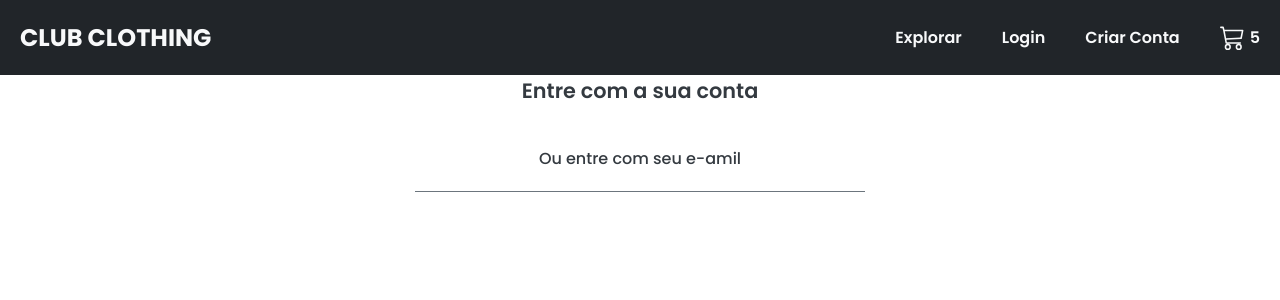
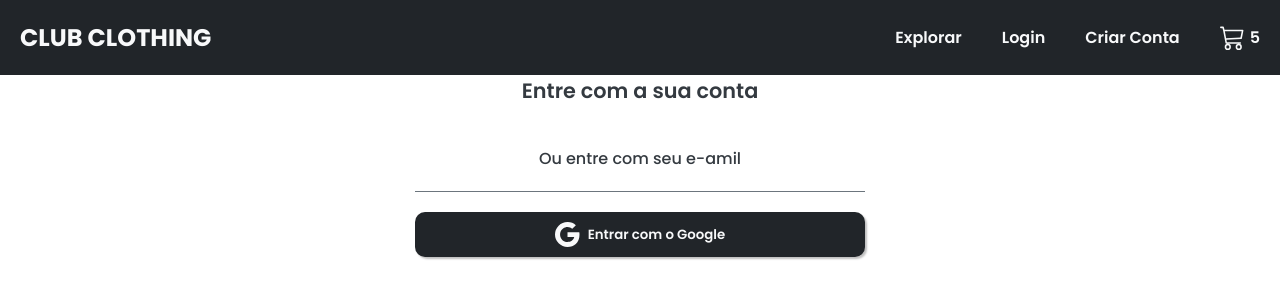
Before and after one commit to keuvyndev/fsc-ecommerce-frontend, a React (Create React App) app: page /login in a window 1280 px wide. Shown: the top 300 px of the page. Built offline with nearby package versions, Linux system fonts and the light colour scheme; no server answers.

Commit message:
feat: add Custom Button component

```diff
--- a/eslint.config.mjs
+++ b/eslint.config.mjs
@@ -12,4 +12,5 @@
   ...tseslint.configs.recommended,
   pluginReact.configs.flat.recommended,
   pluginReact.configs.flat['jsx-runtime'],
+  { "rules": { "react/prop-types": "off" } }
 ];
--- /dev/null
+++ b/src/components/custom-button/custom-buttom.component.tsx
@@ -0,0 +1,19 @@
+// Forma da chamada: <CustomButton>Entrar</CustomButton>
+import { CustomButtonContainer, IconContainer } from "./custom-buttom.styles";
+import { ButtonHTMLAttributes } from "react";
+
+// A interface herda os atributos html de botão através do HTMLButtonElement e são passadas por meio do '..rest'
+// Obs: o mesmo vale para input etc...
+interface Props extends ButtonHTMLAttributes<HTMLButtonElement> {
+   children: React.ReactNode;
+   startIcon?: React.ReactNode;
+ }
+
+const CustomButton: React.FC<Props> = ({ children, startIcon, ...rest }) => {
+   return <CustomButtonContainer {...rest}>
+      {startIcon && <IconContainer>{startIcon}</IconContainer>}
+      {children}
+   </CustomButtonContainer>
+}
+
+export default CustomButton;
--- /dev/null
+++ b/src/components/custom-button/custom-buttom.styles.ts
@@ -0,0 +1,32 @@
+import styled from 'styled-components'
+import Colors from '../../theme/theme.colors';
+
+export const CustomButtonContainer = styled.button`
+  width: 100%;
+  background-color: ${Colors.background.dark};
+  color:${Colors.text.white};
+  display:flex;
+  align-items: center;
+  justify-content: center;
+  border-radius: 10px;
+  box-shadow: 2px 2px 2px rgba(0,0,0,0.25);
+  border: none;
+  padding-top: 10px;
+  padding-bottom: 10px;
+  padding-right: 15px;
+  padding-left: 15px;
+  font-weight: 600;
+  transition: all 0.5s ease;
+
+  &:hover {
+      cursor: pointer;
+      background-color: #000000;
+   }
+`;
+
+export const IconContainer = styled.div`
+   margin-right: 8px;
+   height: 100%;
+   display: flex;
+   align-items: center;
+`;
--- a/src/pages/login/login.page.tsx
+++ b/src/pages/login/login.page.tsx
@@ -1,3 +1,6 @@
+import {BsGoogle} from 'react-icons/bs'
+
+import CustomButton from "../../components/custom-button/custom-buttom.component";
 import Header from "../../components/header/header.component"
 import { LoginContainer, LoginContent, LoginHeadline, LogininputContainer, LoginSubtitle } from "./login.styles";
 
@@ -9,6 +12,8 @@
             <LoginContent>
                <LoginHeadline>Entre com a sua conta</LoginHeadline>
                <LoginSubtitle>Ou entre com seu e-amil</LoginSubtitle>
+
+               <CustomButton startIcon={<BsGoogle size={25} />}>Entrar com o Google</CustomButton>
 
                {/* Button */}
                <LogininputContainer>{/*E-mail input */}</LogininputContainer>
```
